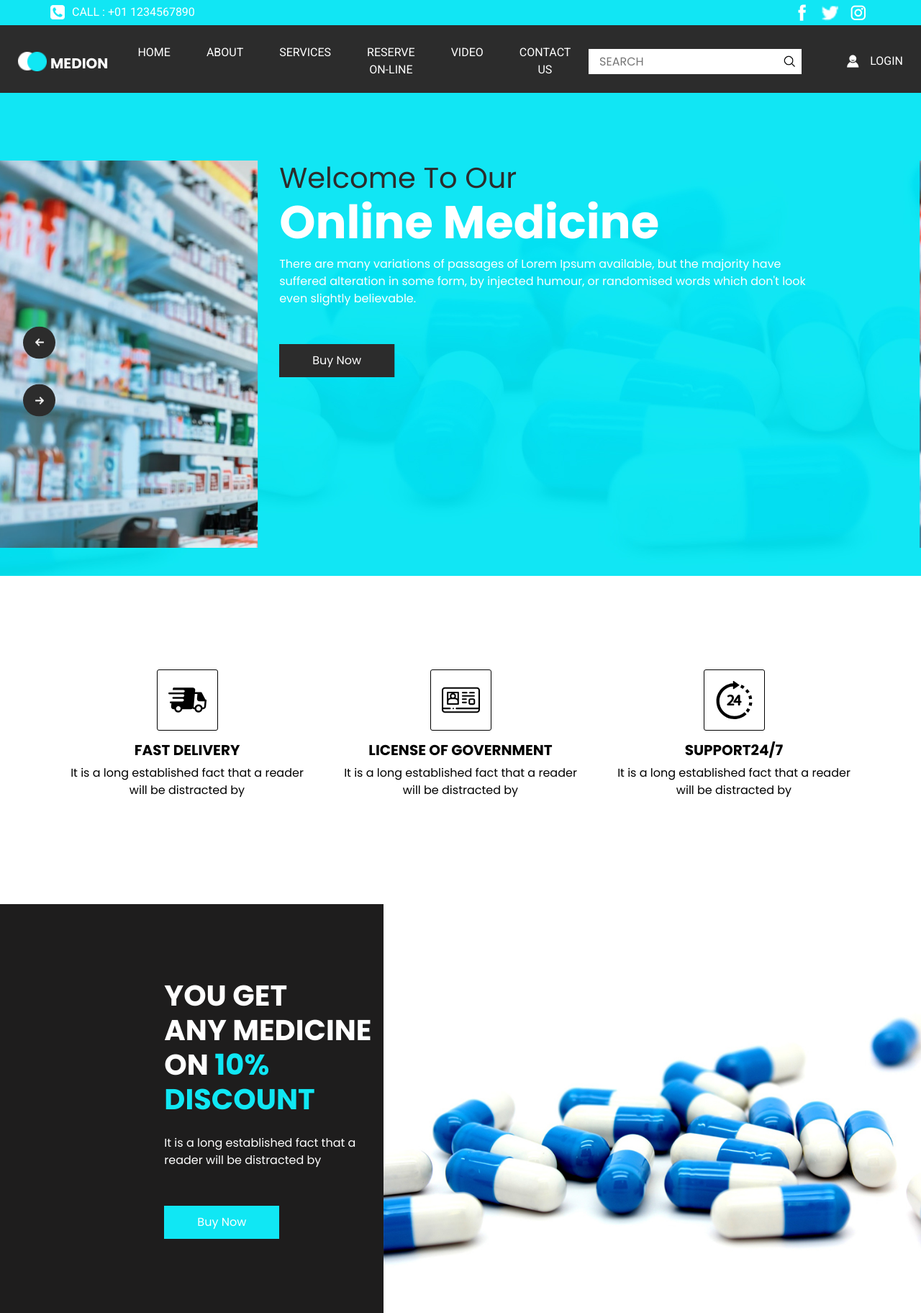
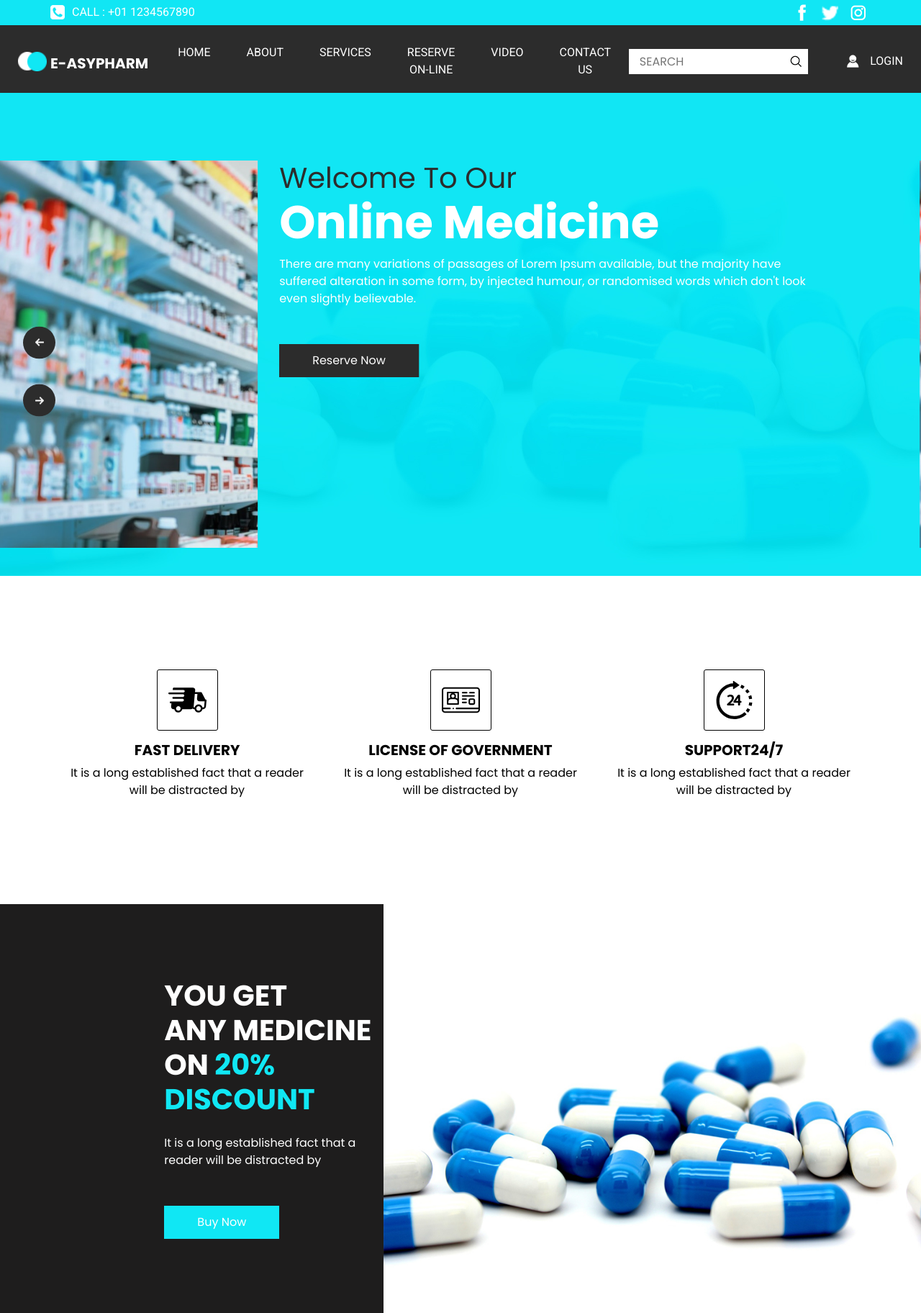
Before and after one commit to PhilippeAlbertG/E-asyPharm, a plain HTML site: page index.html in a window 1280 px wide. Shown: the top 1824 px of the page at 72% size. Drawn offline with nearby package versions, Linux system fonts and the light colour scheme.

Commit message:
Update index.html

```diff
--- a/index.html
+++ b/index.html
@@ -12,7 +12,7 @@
   <meta name="description" content="" />
   <meta name="author" content="" />
 
-  <title>Medion</title>
+  <title>E-asyPharm</title>
 
   <!-- slider stylesheet -->
   <link rel="stylesheet" type="text/css"
@@ -63,7 +63,7 @@
           <a class="navbar-brand" href="index.html">
             <img src="images/logo.png" alt="">
             <span>
-              Medion
+              E-asyPharm
             </span>
           </a>
           <button class="navbar-toggler" type="button" data-toggle="collapse" data-target="#navbarSupportedContent"
@@ -145,7 +145,7 @@
                     </p>
                     <div>
                       <a href="">
-                        Buy Now
+                        Reserve Now
                       </a>
                     </div>
                   </div>
@@ -166,7 +166,7 @@
                     <h1>
                       Welcome To Our <br>
                       <span>
-                        Online Medicine
+                        Online Medicine Reservation
                       </span>
 
                     </h1>
@@ -198,7 +198,7 @@
                     <h1>
                       Welcome To Our <br>
                       <span>
-                        Online Medicine
+                        Online Medicine Reservation
                       </span>
 
                     </h1>
@@ -442,7 +442,7 @@
               any medicine <br>
               on
               <span>
-                10% discount
+                20% discount
               </span>
 
             </h2>
```
